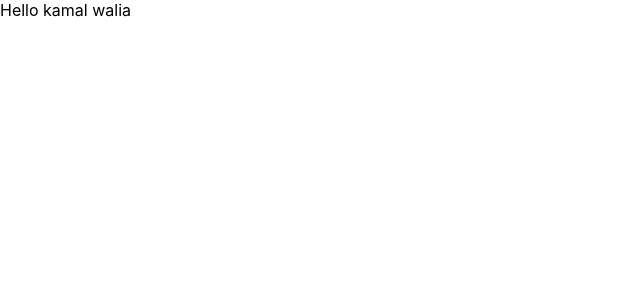
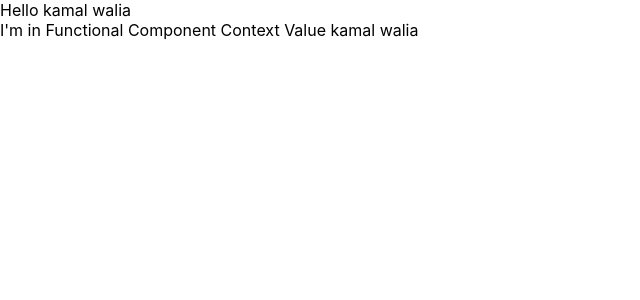
Before and after one commit to Kamal-Walia/React-IGDTUW, a React (Create React App) app: page / in a window 1280 px wide. Shown: the top 300 px of the page, without its empty margins (0-640 px from the left). Built offline with nearby package versions, Linux system fonts and the light colour scheme.

Commit message:
Till Session 8

```diff
--- a/src/Components/ContextClass.jsx
+++ b/src/Components/ContextClass.jsx
@@ -1,6 +1,7 @@
 import React from 'react'
 import AppContext from './context/Context'
 import ContextConsumer from './ContextConsumer';
+import UseContextComponent from './UseContextComponent';
 
 class ContextClass extends React.Component {
     constructor(){
@@ -11,6 +12,7 @@ class ContextClass extends React.Component {
         return(
             <AppContext.Provider value={{name:'kamal', lastName:'walia'}}>
                 <ContextConsumer />
+                <UseContextComponent />
             </AppContext.Provider>
         )
     }
--- /dev/null
+++ b/src/Components/UseContextComponent.jsx
@@ -0,0 +1,14 @@
+import React, {useContext} from 'react';
+import AppContext from './context/Context';
+
+const UseContextComponent = ()  => {
+    const context = useContext(AppContext);
+    return(
+        <div>
+            I'm in Functional Component
+            Context Value {`${context.name} ${context.lastName} `}
+        </div>
+    )
+}
+
+export default UseContextComponent;
```
Also changed, not shown: 1 other file (tests, documents, lock files or other folders).
